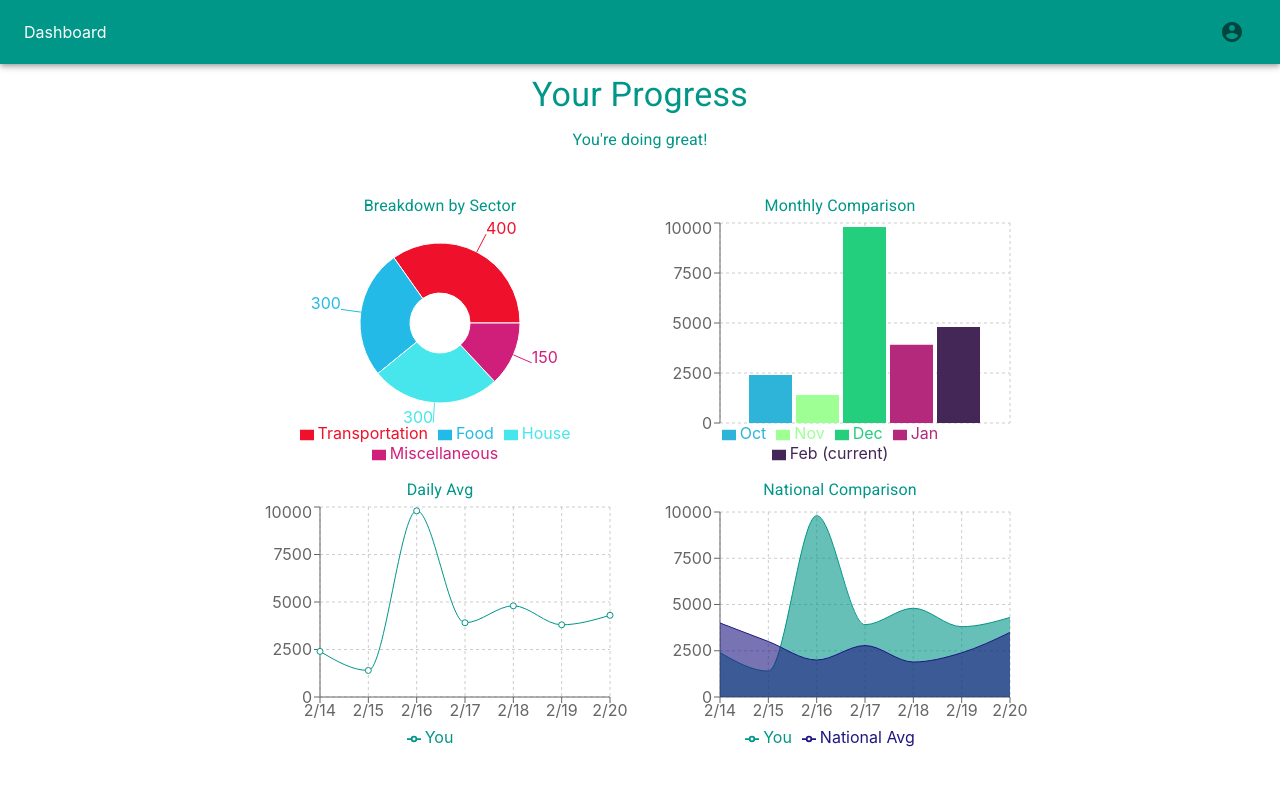
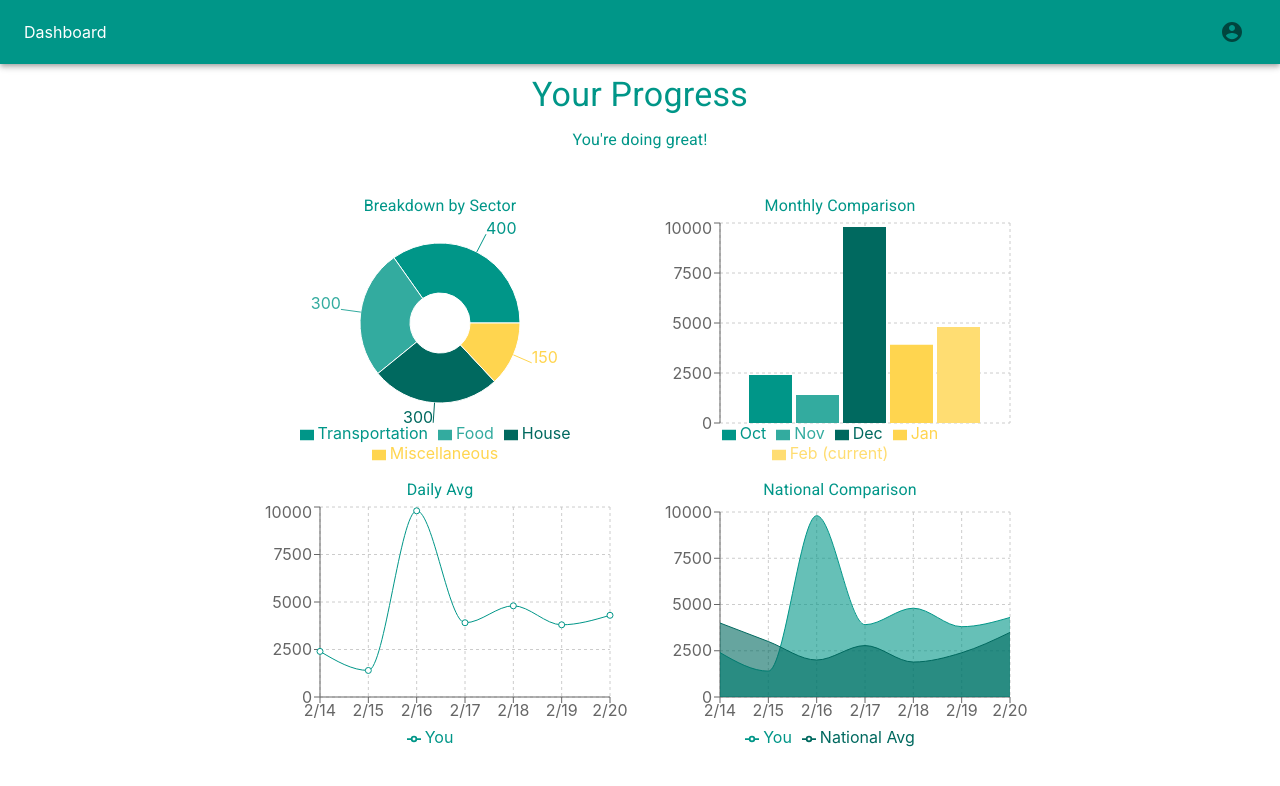
Before and after one commit to Yaffoman/SD_HACKS_2021_Frontend, a React (Create React App) app: page / in a window 1280 px wide. Shown: the top 786 px of the page. Built offline with nearby package versions, Linux system fonts and the light colour scheme.

Commit message:
changed plot colors to fit theme

```diff
--- a/src/components/BarChart/BarChart.js
+++ b/src/components/BarChart/BarChart.js
@@ -2,22 +2,22 @@ import React from "react";
 import {
   BarChart,
   Bar,
-    XAxis,
   YAxis,
   CartesianGrid,
   Tooltip,
-    Legend
+  Legend,
 } from "recharts";
+import useColors from '../../hooks/useColors';
+import { randomColor } from '../../utils/index';
 
-const bar_colors = ["#8888d8", "#6874a8", "#126428", ]
+export default function MyChart({ people, values, width, height }) {
+  let dictionary = {};
+  people.forEach((element, index) => {
+    dictionary[element] = values[index];
+  });
+  let data = [dictionary];
+  const colors = useColors();
 
-export default function MyChart({people, values, width, height}) {
-    let dictionary = {}
-    people.forEach((element, index) => {
-        dictionary[element] = values[index]
-    })
-    let data = [dictionary]
-    console.log(data)
   return (
     <BarChart
       width={width !== undefined ? width : 500}
@@ -27,7 +27,7 @@ export default function MyChart({people, values, width, height}) {
         top: 5,
         right: 30,
         left: 20,
-                bottom: 5
+        bottom: 5,
       }}
     >
       <CartesianGrid strokeDasharray="3 3" />
@@ -35,13 +35,11 @@ export default function MyChart({people, values, width, height}) {
       <YAxis />
       <Tooltip />
       <Legend />
-            {people.map((element, index) => {
-                let randomColor = Math.floor(Math.random()*16777215).toString(16);
+      {people.map((key, i) => {
+        const color = i >= colors.length ? randomColor() : colors[i];
 
-                return <Bar dataKey={element} fill={'#' + randomColor} />
-
-            })
-            }
+        return <Bar dataKey={key} fill={color} />;
+      })}
     </BarChart>
   );
 }
--- a/src/components/Charts/AreaChart.js
+++ b/src/components/Charts/AreaChart.js
@@ -9,11 +9,12 @@ import {
   Tooltip,
 } from "recharts";
 import teal from "@material-ui/core/colors/teal";
-import amber from "@material-ui/core/colors/amber";
+import useColors from '../../hooks/useColors';
+import { randomColor } from '../../utils/index';
 
 export default function App({ data, width, height }) {
   const tealColor = teal[500];
-  const amberColor = amber[300];
+  const colors = useColors().filter(color => color != tealColor);
   const [lineKeys, setLineKeys] = useState([]);
 
   useEffect(() => {
@@ -46,17 +47,20 @@ export default function App({ data, width, height }) {
       <Legend />
       <Tooltip />
       {lineKeys.map((key, i) => {
-        const randomColor = `#${Math.floor(Math.random() * 16777215).toString(
-          16
-        )}`;
+        const color =
+          key === "You"
+            ? tealColor :
+          i >= colors.length
+            ? randomColor()
+          : colors[i];
 
         return (
           <Area
             type="monotone"
             dataKey={key}
-            stroke={key === "You" ? tealColor : randomColor}
+            stroke={color}
             stackId={i + 1}
-            fill={key === "You" ? tealColor : randomColor}
+            fill={color}
             key={key}
           />
         );
--- a/src/components/Charts/LineChart.js
+++ b/src/components/Charts/LineChart.js
@@ -9,26 +9,31 @@ import {
   Legend,
 } from "recharts";
 import teal from "@material-ui/core/colors/teal";
-import amber from "@material-ui/core/colors/amber";
+import useColors from '../../hooks/useColors';
+import { randomColor } from '../../utils/index';
 
 /**
  * Needs to be in the following format:
  * [
  *   date: "2/20/2021",
  *   You: Number,
- *   National Avg: Number,
  * ]
  */
 export default function Chart({ data, width, height }) {
   const tealColor = teal[500];
-  const amberColor = amber[300];
+  const colors = useColors().filter(color => color != tealColor);
   const [lineKeys, setLineKeys] = useState([]);
 
   useEffect(() => {
     const keys = { ...data[0] };
     delete keys.date;
+    const arrKeys = Object.keys(keys);
+    const index = arrKeys.findIndex((x) => x === "You");
+    const t = arrKeys[index];
+    arrKeys[index] = arrKeys[0];
+    arrKeys[0] = t;
 
-    setLineKeys(Object.keys(keys));
+    setLineKeys(arrKeys);
   }, []);
 
   return (
@@ -48,16 +53,19 @@ export default function Chart({ data, width, height }) {
       <YAxis />
       <Tooltip />
       <Legend />
-      {lineKeys.map((key) => {
-        const randomColor = `#${Math.floor(Math.random() * 16777215).toString(
-          16
-        )}`;
+      {lineKeys.map((key, i) => {
+        const color =
+          key === "You"
+            ? tealColor :
+          i >= colors.length
+            ? randomColor()
+          : colors[i];
 
         return (
           <Line
             type="monotone"
             dataKey={key}
-            stroke={key === "You" ? tealColor : randomColor}
+            stroke={color}
             activeDot={{ r: key === "You" ? 6 : 2 }}
             key={key}
           />
--- a/src/components/Charts/PieChart.js
+++ b/src/components/Charts/PieChart.js
@@ -1,7 +1,6 @@
 import React from "react";
 import {PieChart, Pie, Legend, Tooltip, Cell} from "recharts";
-import teal from "@material-ui/core/colors/teal";
-import amber from "@material-ui/core/colors/amber";
+import useColors from '../../hooks/useColors';
 
 /**
  * parameter data needs to be in the form:
@@ -11,14 +10,7 @@ import amber from "@material-ui/core/colors/amber";
  * The pie chart will proportion the values (i.e. they don't need to add up to 100).
  */
 export default function Chart ({ data, className, width, height }) {
-  const tealColor = teal[500]
-  const amberColor = amber[300]
-
-    let colors = data.map((element, index) => {
-        return "#" + Math.floor(Math.random()*16777215).toString(16);
-
-    })
-
+  const colors = useColors();
 
   return (
     <PieChart width={width !== undefined ? width : 300} height={height !== undefined ? height : 200}>
@@ -35,8 +27,8 @@ export default function Chart ({ data, className, width, height }) {
         className={className}
         label
       >
-          {data.map((entry, index) => (
-              <Cell key={`cell-${index}`} fill={colors[index % colors.length]} />
+          {data.map((entry, i) => (
+              <Cell key={`cell-${i}`} fill={colors[i % colors.length]} />
           ))}
       </Pie>
       <Legend />
--- /dev/null
+++ b/src/hooks/useColors.js
@@ -0,0 +1,12 @@
+import { useTheme } from "@material-ui/core";
+
+export default function useColors() {
+  const theme = useTheme();
+
+  const colors = [
+    ...Object.values(theme.palette.primary),
+    ...Object.values(theme.palette.secondary)
+  ].filter(color => color != "#fff");
+
+  return colors;
+}
--- /dev/null
+++ b/src/utils/index.js
@@ -0,0 +1,3 @@
+export const randomColor = () => `#${Math.floor(Math.random() * 16777215).toString(
+  16
+)}`;
```
Also changed, not shown: src/assets/constants/colors.js (added). Lines whose indentation alone changed are shown as unchanged.
